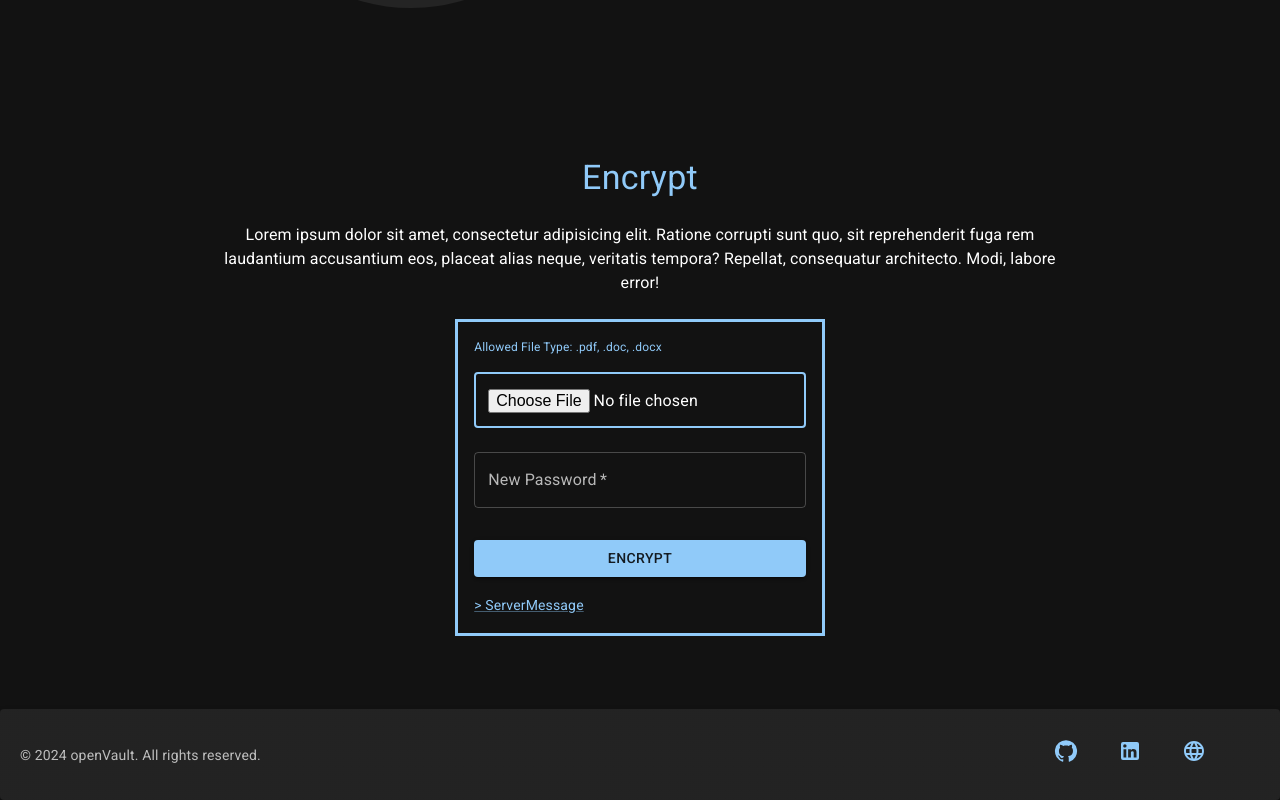
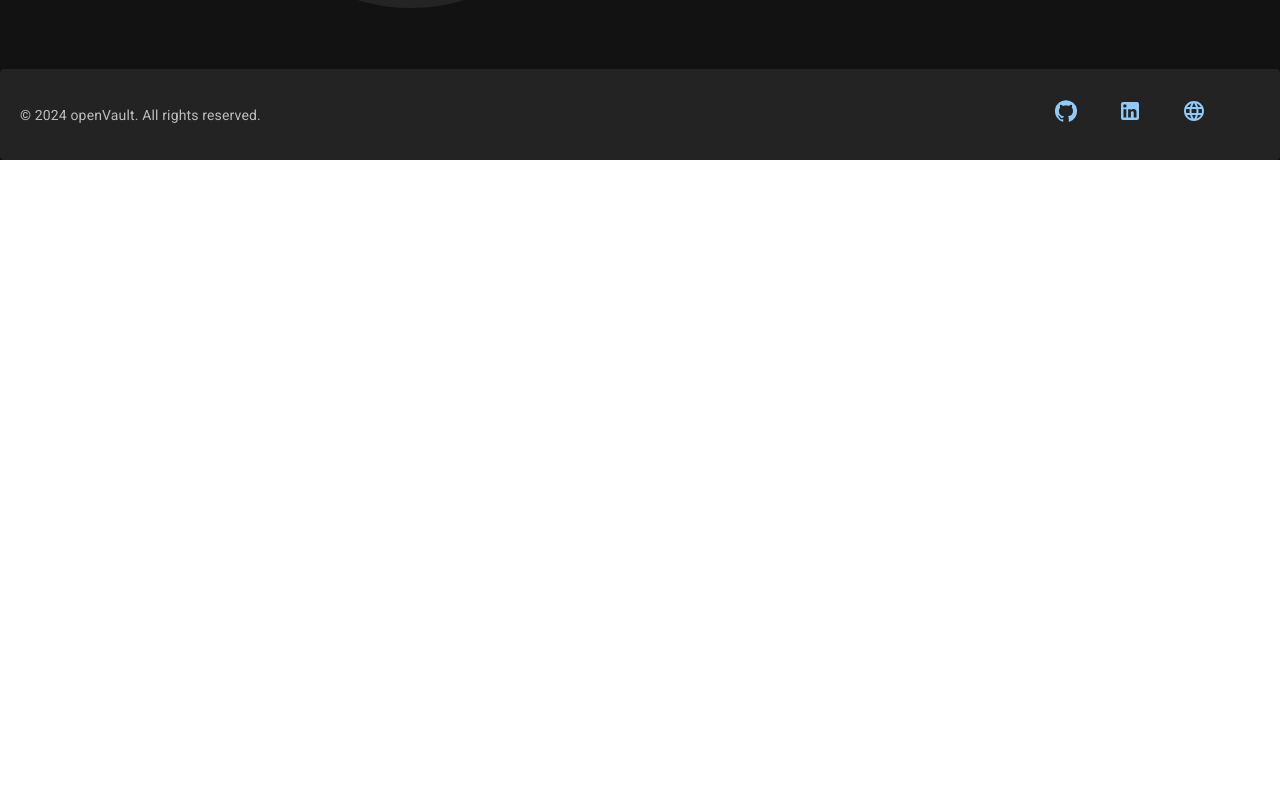
Before and after one commit to codinggita/open_vault, a React (Vite) app in the folder Client/: page / in a window 1280 px wide. Shown: the part 1417-2217 px from the top of the page. After the commit the page ends 1577 px from the top, so only its background shows below. Built offline with nearby package versions, Linux system fonts and the light colour scheme.

Commit message:
Updated Home Component

```diff
--- a/Client/src/components/Home/Home.jsx
+++ b/Client/src/components/Home/Home.jsx
@@ -3,7 +3,6 @@ import React from 'react'
 import Hero from './Hero'
 import Stat from './Stat'
 import About from './About'
-import Encrypt from '../Feature/Encrypt'
 
 function Home() {
     return (
@@ -11,7 +10,6 @@ function Home() {
             <Hero />
             <Stat />
             <About />
-            <Encrypt />
         </>
     )
 }
```
